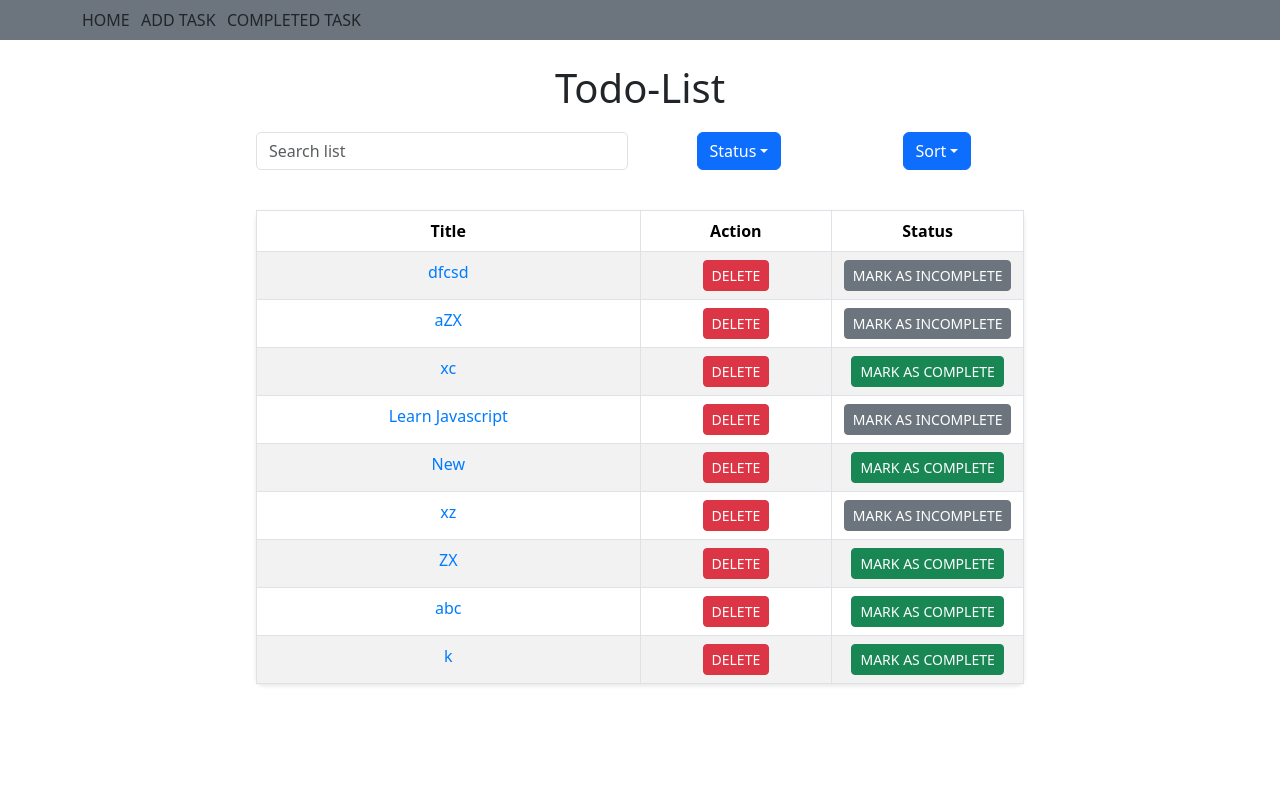
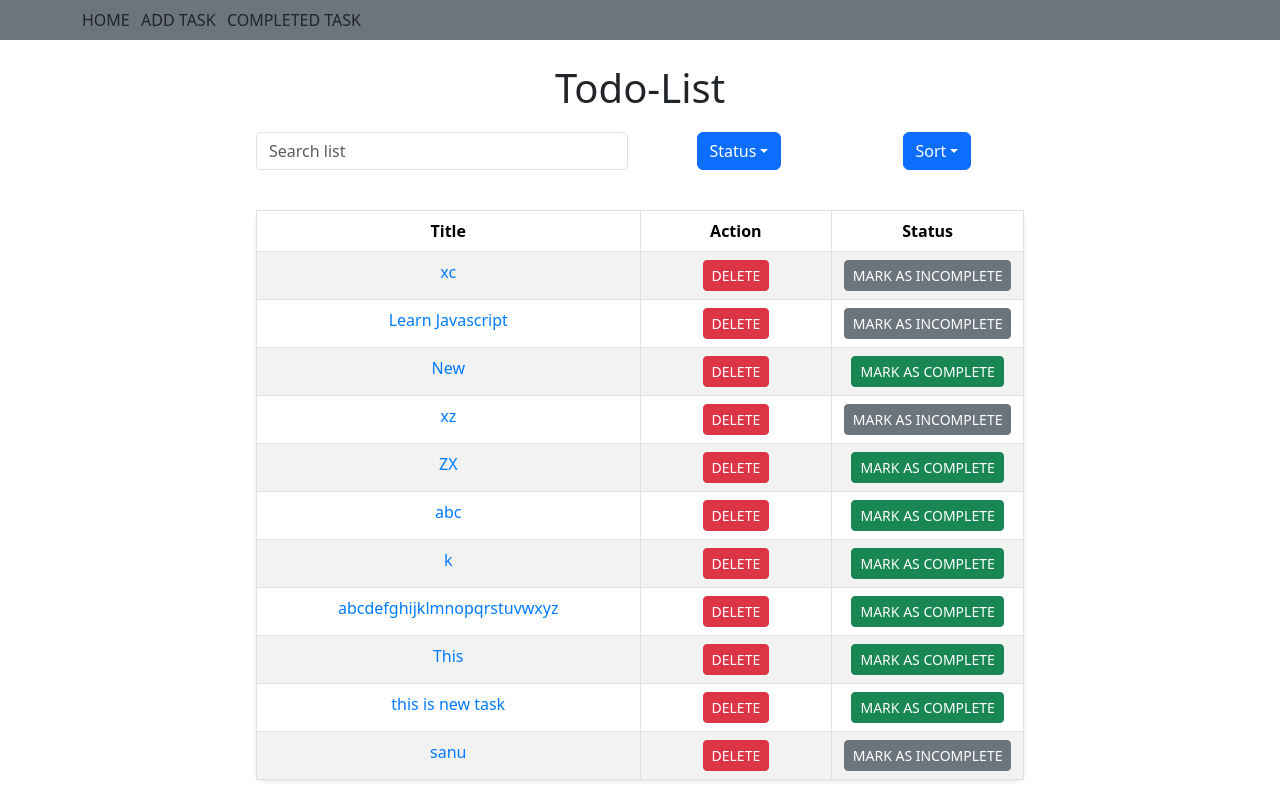
Before and after one commit to saniyaa7/react_training, a React (Create React App) app: page / in a window 1280 px wide. Built offline with nearby package versions, Linux system fonts and the light colour scheme; data requests are answered from the project's data file.

Commit message:
add react-query

```diff
--- a/data/db.json
+++ b/data/db.json
@@ -85,13 +85,6 @@
       "id": "1124"
     },
     {
-      "id": "538f",
-      "content": "xc",
-      "title": "dfcsd",
-      "dueDate": "2024-03-20",
-      "isComplete": true
-    },
-    {
       "title": "sadf",
       "content": "sac",
       "dueDate": "2024-03-12",
@@ -99,25 +92,21 @@
       "id": "93a7"
     },
     {
-      "id": "17c272ab-26ff-4ff8-b9e0-7815eb2165d4",
-      "content": "zx",
-      "title": "aZX",
-      "dueDate": "2024-03-21",
-      "isComplete": true
-    },
-    {
       "id": "6e0fa996-59e9-4c47-b96d-a24eb87ee864",
       "content": "zx",
       "title": "xc ",
       "dueDate": "2024-03-22",
-      "isComplete": false
+      "isComplete": true,
+      "completed": false,
+      "isCompleted": true
     },
     {
       "id": "9a68775e-d051-42eb-b0bf-d26ea3f01c1b",
       "content": "from youtube",
       "title": "Learn Javascript",
       "dueDate": "2024-03-21",
-      "isComplete": true
+      "isComplete": true,
+      "completed": true
     },
     {
       "id": "c4432395-be65-4ebc-870b-34af924c5bb4",
@@ -145,7 +134,8 @@
       "content": "zx",
       "title": "ZX",
       "dueDate": "2024-03-22",
-      "isComplete": false
+      "isComplete": false,
+      "isCompleted": false
     },
     {
       "id": "804f2194-b7c9-4283-8b39-fda576e1e5ae",
@@ -160,6 +150,49 @@
       "title": "k",
       "dueDate": "7777-06-09",
       "isComplete": false
+    },
+    {
+      "id": "e180",
+      "payload": {
+        "id": "dafc48c7-ec6e-4175-ab46-6486444d71d3",
+        "content": "xzc",
+        "title": "sanu",
+        "dueDate": "2024-03-21",
+        "isComplete": false
+      }
+    },
+    {
+      "id": "530c"
+    },
+    {
+      "id": "1ded5d73-13a8-4a08-b20d-f544497be477",
+      "content": "zx",
+      "title": "abcdefghijklmnopqrstuvwxyz",
+      "dueDate": "2024-03-15",
+      "isComplete": false,
+      "isCompleted": false
+    },
+    {
+      "id": "bdd65449-9676-498e-b1b6-93eacecbf79d",
+      "content": "is content",
+      "title": "This ",
+      "dueDate": "2024-03-14",
+      "isComplete": false
+    },
+    {
+      "id": "9185cab8-3e70-44cf-8951-6f4b27d0a9cd",
+      "content": "s. chaudhari",
+      "title": "this is new task",
+      "dueDate": "2024-03-15",
+      "isComplete": false,
+      "completed": true
+    },
+    {
+      "id": "22b9defc-b68f-4afc-bc82-197c4c52c7c4",
+      "content": "asd",
+      "title": "sanu",
+      "dueDate": "2024-03-22",
+      "isComplete": true
     }
   ]
 }
--- a/package.json
+++ b/package.json
@@ -3,6 +3,7 @@
   "version": "0.1.0",
   "private": true,
   "dependencies": {
+    "@tanstack/react-query": "^5.28.0",
     "@testing-library/jest-dom": "^5.17.0",
     "@testing-library/react": "^13.4.0",
     "@testing-library/user-event": "^13.5.0",
@@ -11,6 +12,7 @@
     "@types/react": "^18.2.60",
     "@types/react-dom": "^18.2.19",
     "autoprefixer": "^10.4.18",
+    "axios": "^1.6.7",
     "bootstrap": "^5.3.3",
     "formik": "^2.4.5",
     "postcss": "^8.4.35",
--- /dev/null
+++ b/src/Hook/todo.hook.ts
@@ -0,0 +1,59 @@
+import { useQuery, useMutation } from "@tanstack/react-query";
+import { ITodo } from "../component/Home";
+import axios from "axios";
+import { API_ENDPOINT } from "../constants";
+
+interface PatchTodoRequest {
+  id: string;
+  checked: boolean;
+}
+
+export const useFetch = (completeTask: boolean) => {
+  let api_url = API_ENDPOINT + "todos";
+  if (completeTask) api_url += "?isComplete=1";
+  const { data, error, isLoading, refetch } = useQuery({
+    queryKey: ["todos"],
+    queryFn: async () => await axios.get<ITodo[]>(api_url),
+  });
+
+  return { data, error, isLoading, refetch };
+};
+
+export const AddTodoMutation = () => {
+  return useMutation({
+    mutationKey: ["todos"],
+    mutationFn: async (payload: any) => {
+      const { data } = await axios.post(`${API_ENDPOINT}todos`, payload); // Remove the wrapping object
+      return data;
+    },
+  });
+};
+
+export const useDeleteTodo = () => {
+  const { mutate, isSuccess, isPending } = useMutation({
+    mutationFn: (id: string) => {
+      return axios.delete(`${API_ENDPOINT}todos/${id}`);
+    },
+  });
+  return {
+    deleteTodo: mutate,
+    isdeleteSuccess: isSuccess,
+    isDeletePending: isPending,
+  };
+};
+
+export const usePatchCheckTodo = () => {
+  // const queryClient = useQueryClient()
+  const { mutate, isSuccess, isPending, } = useMutation({
+    mutationFn: ({ id, checked }: PatchTodoRequest) => {
+      return axios.patch(`${API_ENDPOINT}todos/${id}`, { isComplete: checked });
+    },
+    onSuccess: () => {
+      // queryClient.invalidateQueries({ queryKey: ['todos'] })
+    },
+    onError: (err) => {
+      alert(err)
+    }
+  })
+  return { patchCheckTodo: mutate, isPatchSuccess: isSuccess, isPatchPending: isPending }
+}
--- a/src/Hook/useFetch.tsx
+++ b/src/Hook/useFetch.tsx
@@ -12,6 +12,7 @@ function useFetch(completeTask: boolean): { response: ITodo[], err: string, refe
   const refetchData = (value: boolean) => {
     setRefecth(value)
   }
+
 
   useEffect(() => {
     let api_url = API_ENDPOINT + 'todos';
--- a/src/component/AddTodo.tsx
+++ b/src/component/AddTodo.tsx
@@ -6,6 +6,7 @@ import { Col, Row } from "react-bootstrap";
 import { useNavigate } from "react-router-dom";
 import { API_ENDPOINT } from "../constants";
 import { v4 as uuidv4 } from "uuid";
+import { AddTodoMutation } from "../Hook/todo.hook";
 
 const validationRules = yup.object().shape({
   title: yup.string().required("Title is required"),
@@ -27,6 +28,7 @@ const initialValues: ValuesType = {
 
 function AddTodo() {
   const navigate = useNavigate();
+  const { mutate } = AddTodoMutation()
 
   const getCurrentDate = () => {
     const today = new Date();
@@ -36,7 +38,7 @@ function AddTodo() {
     return `${year}-${month}-${day}`;
   };
 
-  const handleSubmit = (values: ValuesType) => {
+  const handleSubmit = async (values: ValuesType) => {
     const payload: ITodo = {
       id: uuidv4(),
       content: values.content,
@@ -45,16 +47,20 @@ function AddTodo() {
       isComplete: false,
     };
 
-    fetch(`${API_ENDPOINT}todos`, {
-      method: "POST",
-      body: JSON.stringify(payload),
-      headers: { "Content-type": "application/json; charset=UTF-8" },
-    })
-      .then((res) => res.json())
-      .then(() => {
-        navigate("/");
+    try {
+      await mutate(payload, {
+        onSuccess: () => {
+          navigate("/");
+        },
+        onError: (error) => {
+          console.error("Error adding todo:", error);
+        }
       });
+    } catch (error) {
+      console.error("Error adding todo:", error);
+    }
   };
+
 
   return (
     <div>
--- a/src/index.tsx
+++ b/src/index.tsx
@@ -3,13 +3,17 @@ import ReactDOM from 'react-dom/client';
 import './index.css';
 import App from './App';
 import reportWebVitals from './reportWebVitals';
+import { QueryClientProvider, QueryClient } from "@tanstack/react-query";
+const queryClient = new QueryClient();
 
 const root = ReactDOM.createRoot(
   document.getElementById('root') as HTMLElement
 );
 root.render(
   <React.StrictMode>
-    <App />
+    <QueryClientProvider client={queryClient}>
+      <App />
+    </QueryClientProvider>
   </React.StrictMode>
 );
 
--- a/src/shareable_component/TodoTable.tsx
+++ b/src/shareable_component/TodoTable.tsx
@@ -14,8 +14,7 @@ import "./TodoTable.css";
 import { API_ENDPOINT } from "../constants";
 import Dropdown from "react-bootstrap/Dropdown";
 import DropdownButton from "react-bootstrap/DropdownButton";
-
-import useFetch from "../Hook/useFetch";
+import { useFetch, useDeleteTodo, usePatchCheckTodo } from "../Hook/todo.hook";
 
 interface TodoTableProps {
   showButton: boolean;
@@ -28,41 +27,54 @@ function TodoTable({ showButton, completeTask }: TodoTableProps) {
   const [search, setSearch] = useState<string>("");
   const [toggle, setToggle] = useState<boolean>(false);
 
-  const { response: data, err: error, refetchData } = useFetch(completeTask);
+  const { data, error, isLoading, refetch } = useFetch(completeTask);
+  const { deleteTodo } = useDeleteTodo();
+  const {patchCheckTodo,isPatchSuccess} = usePatchCheckTodo()
 
   useEffect(() => {
     if (data) {
-      setTodos(data);
+      setTodos(data.data);
     }
   }, [data]);
 
-  const deleteTodo = async (id: string) => {
-    const filteredTasks = todos.filter((task) => task.id !== id);
-    setTodos(filteredTasks);
+  useEffect(()=>{
+    if(isPatchSuccess){
+      refetch()
+    }
+  },[isPatchSuccess, refetch])
 
-    await fetch(`${API_ENDPOINT}todos/${id}`, {
-      method: "DELETE",
-      headers: { "Content-Type": "application/json" },
-    });
+  const deleteTodoFun = async (id: string) => {
+    try {
+      await deleteTodo(id);
+      refetch();
+    } catch (err) {
+      console.log("Error in deleting task", err);
+    }
   };
 
+  // const handleCheck = (id: string, checked: boolean) => {
+  //   fetch(`${API_ENDPOINT}todos/${id}`, {
+  //     method: "PATCH",
+  //     body: JSON.stringify({ isComplete: checked }),
+  //     headers: { "Content-type": "application/json; charset=UTF-8" },
+  //   })
+  //     .then((res) => {
+  //       if (!res.ok) {
+  //         throw new Error(`HTTP error! Status: ${res.status}`);
+  //       }
+  //       return res.json();
+  //     })
+  //     .then((data) => {
+  //       refetch();
+  //       console.log(data);
+  //     })
+  //     .catch((error) => console.error("Error:", error));
+  // };
+
   const handleCheck = (id: string, checked: boolean) => {
-    fetch(`${API_ENDPOINT}todos/${id}`, {
-      method: "PATCH",
-      body: JSON.stringify({ isComplete: checked }),
-      headers: { "Content-type": "application/json; charset=UTF-8" },
-    })
-      .then((res) => {
-        if (!res.ok) {
-          throw new Error(`HTTP error! Status: ${res.status}`);
-        }
-        return res.json();
-      })
-      .then((data) => {
-        refetchData(true);
-        console.log(data);
-      })
-      .catch((error) => console.error("Error:", error));
+
+    patchCheckTodo({id,checked})
+
   };
 
   const currentDate = new Date();
@@ -119,7 +131,7 @@ function TodoTable({ showButton, completeTask }: TodoTableProps) {
                     <Button
                       variant="danger"
                       size="sm"
-                      onClick={() => deleteTodo(todo.id)}
+                      onClick={() => deleteTodoFun(todo.id)}
                     >
                       DELETE
                     </Button>
```
Also changed, not shown: 1 other file (tests, documents, lock files or other folders).
